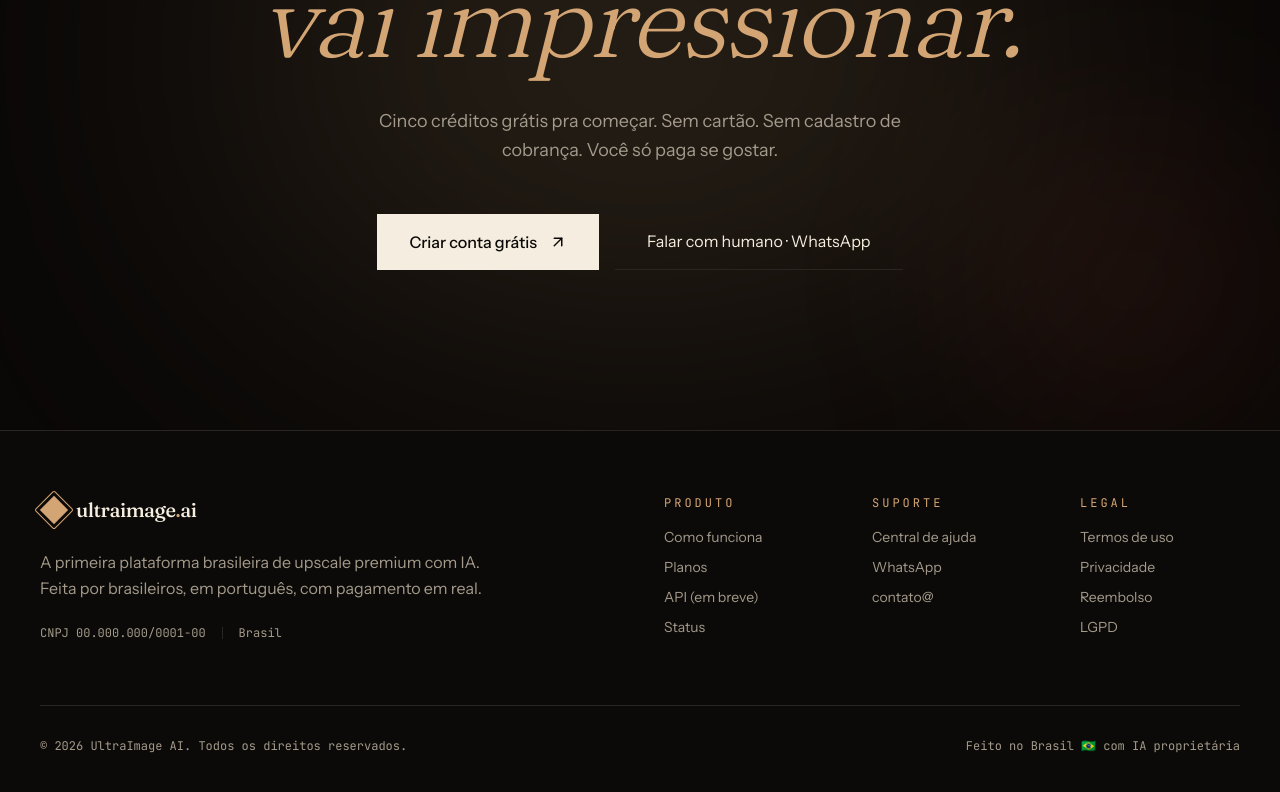
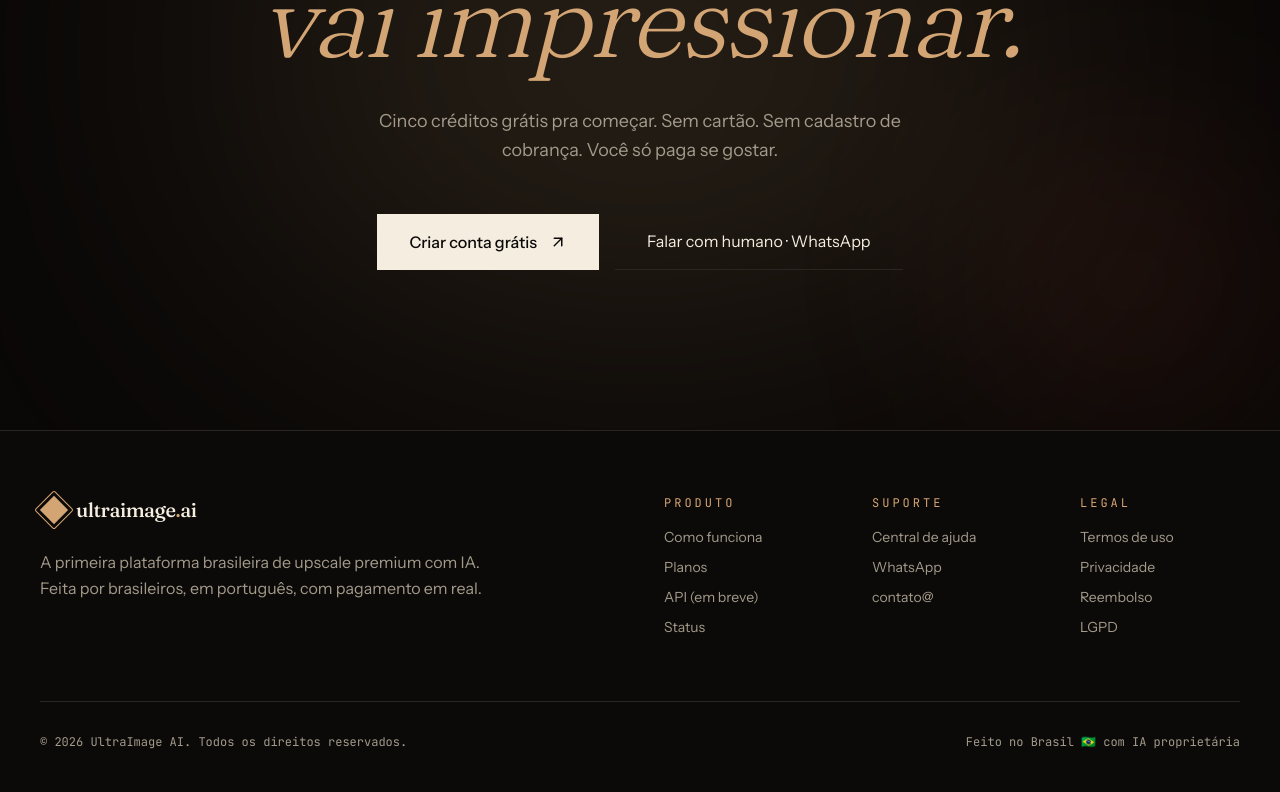
Before and after one commit to aquareladecorr-ops/ultraimage-ai, a Next.js app: page / in a window 1280 px wide. Shown: the part 7156-7948 px from the top of the page. Built offline with nearby package versions, Linux system fonts and the light colour scheme; no server answers.

Commit message:
Update footer.tsx

```diff
--- a/src/components/landing/footer.tsx
+++ b/src/components/landing/footer.tsx
@@ -16,11 +16,6 @@ export function Footer() {
             <p className="text-bone-dim leading-relaxed max-w-md mb-6">
               A primeira plataforma brasileira de upscale premium com IA. Feita por brasileiros, em português, com pagamento em real.
             </p>
-            <div className="flex items-center gap-4 text-xs text-bone-dim font-mono">
-              <span>CNPJ 00.000.000/0001-00</span>
-              <span className="w-px h-3 bg-ink-line" />
-              <span>Brasil</span>
-            </div>
           </div>
 
           {[
```
